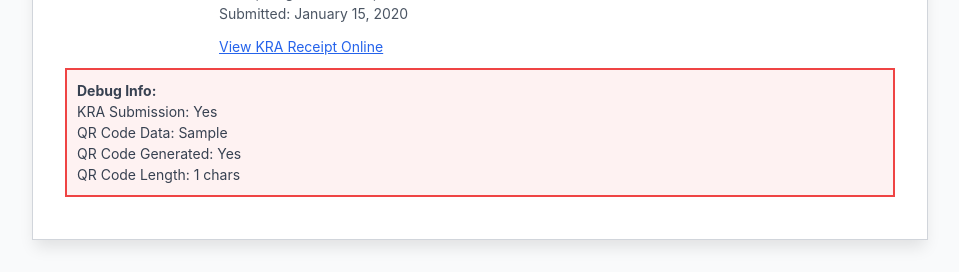
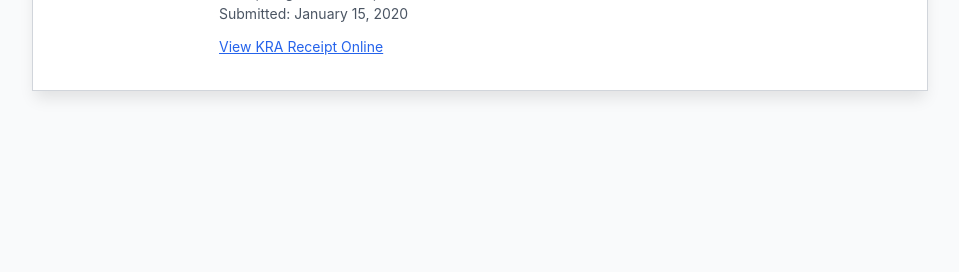
Before and after one commit to muasya-victor/qbonline, a Django app: template invoices/templates/invoices/invoice_template.html in a window 1280 px wide. Shown: the part 1241-1513 px from the top of the page, without its empty margins (160-1119 px from the left). After the commit the page ends 1339 px from the top, so only its background shows below. Run offline with Django 5.2, Linux system fonts and the light colour scheme; the template is opened without the code that fills it: most values are stand-ins (such as "Sample title", 1, 10 or a date in 2020); data that the repository does not hold is empty.

Commit message:
rid debug info

```diff
--- a/invoices/templates/invoices/invoice_template.html
+++ b/invoices/templates/invoices/invoice_template.html
@@ -729,14 +729,7 @@
                 </div>
                 {% endif %}
 
-                <!-- Add this debug section right before the QR code section -->
-                <div style="border: 2px solid #ef4444; padding: 10px; margin: 10px 0; background: #fef2f2; font-size: 0.875rem;">
-                    <strong>Debug Info:</strong><br>
-                    KRA Submission: {{ kra_submission|yesno:"Yes,No" }}<br>
-                    QR Code Data: {{ kra_submission.qr_code_data|default:"No QR data" }}<br>
-                    QR Code Generated: {{ qr_code|yesno:"Yes,No" }}<br>
-                    QR Code Length: {{ qr_code|length|default:"0" }} chars
-                </div>
+
                 <!-- Notes Section -->
                 {% comment %} {% if invoice.customer_memo or invoice.private_note %}
                 <div class="notes-section">
```
